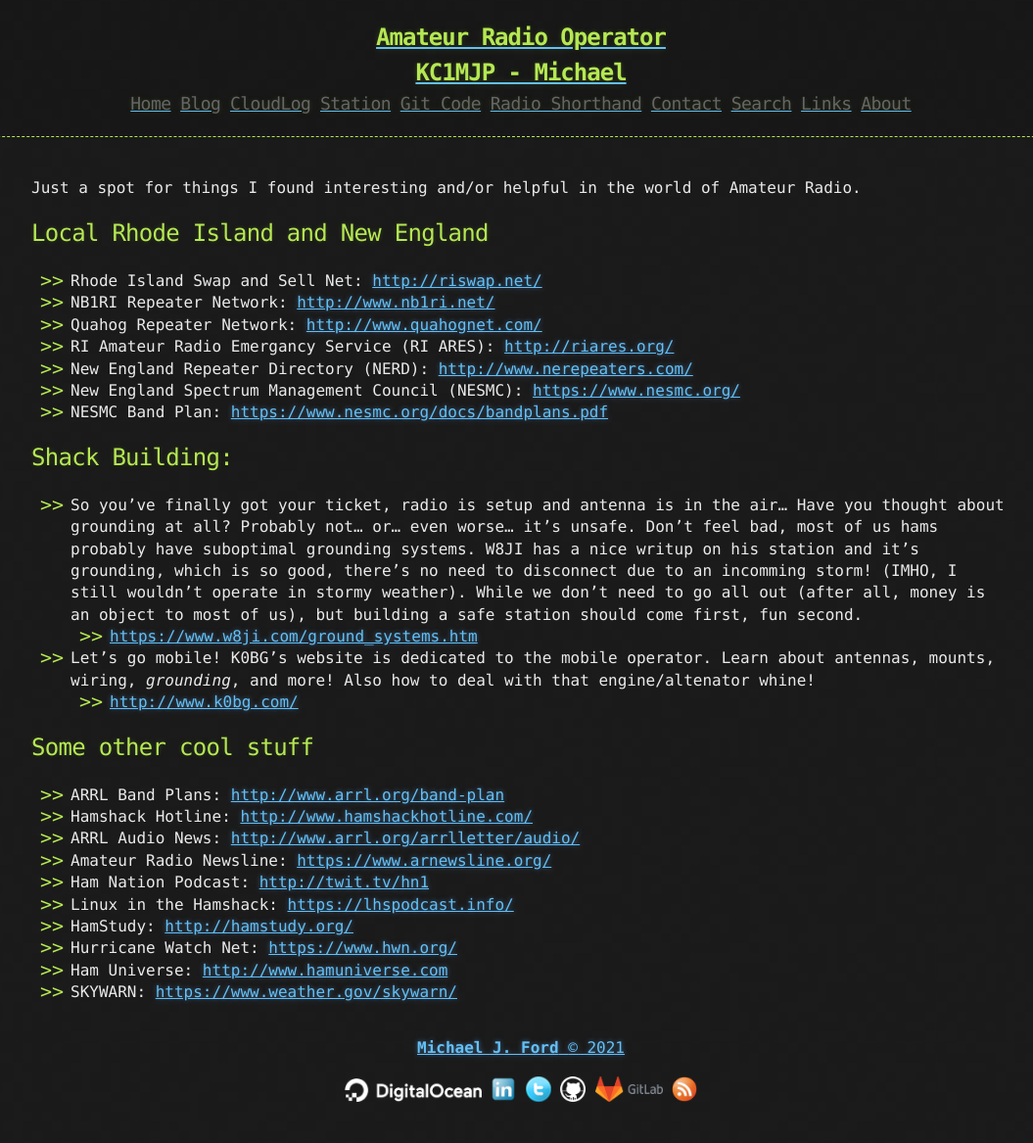
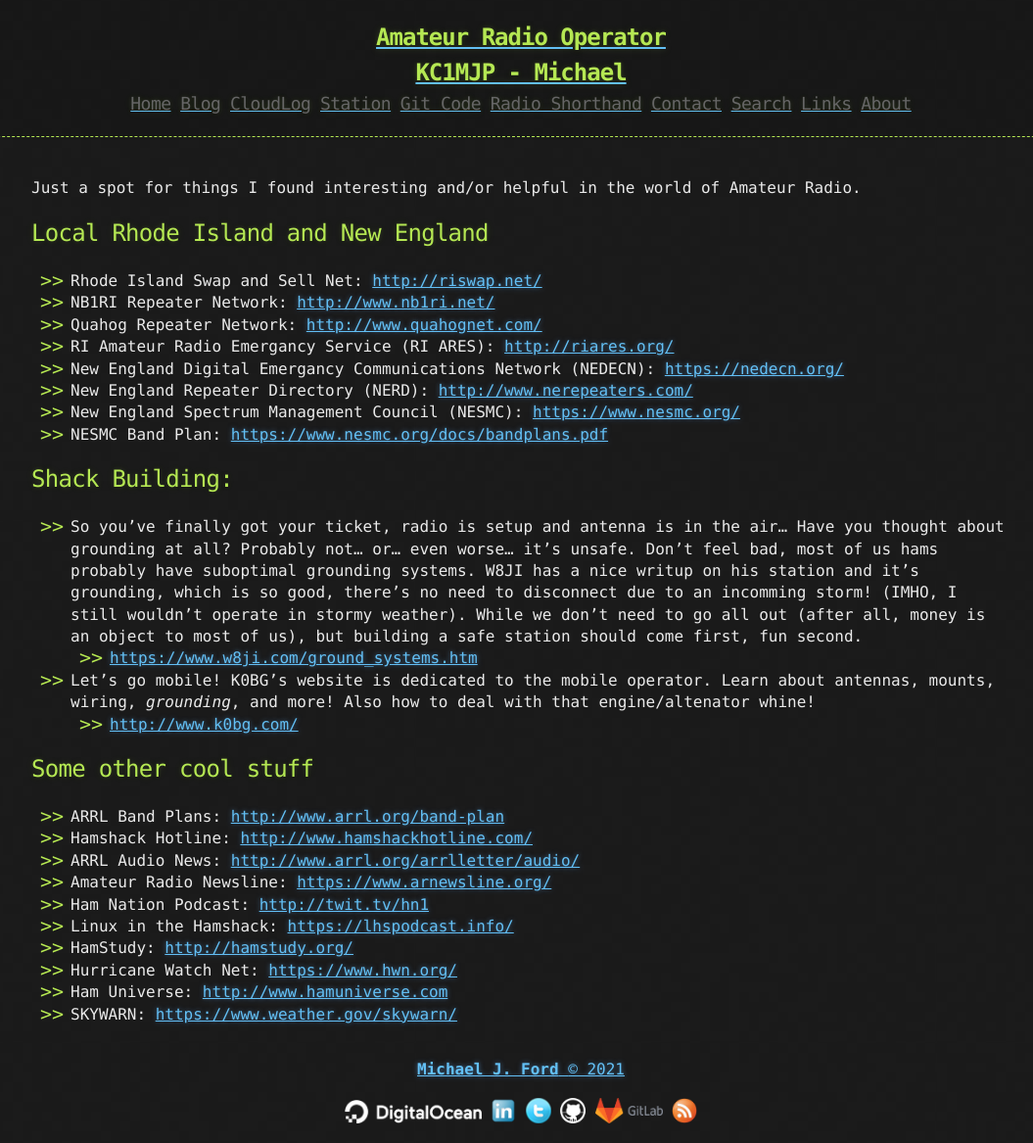
Before and after one commit to finlstrm/kc1mjp.github.io, a Jekyll site: the page built from links.md, in a window 1280 px wide. Shown: the whole page at 98% size, without its empty margins (108-1163 px from the left). Built offline with Jekyll 4.4.1, drawn with Linux system fonts in a browser that asks for light colours; before the commit the page ends 1145 px from its top, so only the background shows below that.

Commit message:
added NEDECN to links

```diff
--- a/links.md
+++ b/links.md
@@ -12,6 +12,7 @@ Just a spot for things I found interesting and/or helpful in the world of Amateu
 * NB1RI Repeater Network: [http://www.nb1ri.net/](http://www.nb1ri.net/)
 * Quahog Repeater Network: [http://www.quahognet.com/](http://www.quahognet.com/)
 * RI Amateur Radio Emergancy Service (RI ARES): [http://riares.org/](http://riares.org/)
+* New England Digital Emergancy Communications Network (NEDECN): [https://nedecn.org/](https://nedecn.org/)
 * New England Repeater Directory (NERD): [http://www.nerepeaters.com/](http://www.nerepeaters.com/)
 * New England Spectrum Management Council (NESMC): [https://www.nesmc.org/](https://www.nesmc.org/)
 * NESMC Band Plan: [https://www.nesmc.org/docs/bandplans.pdf](https://www.nesmc.org/docs/bandplans.pdf)
```
